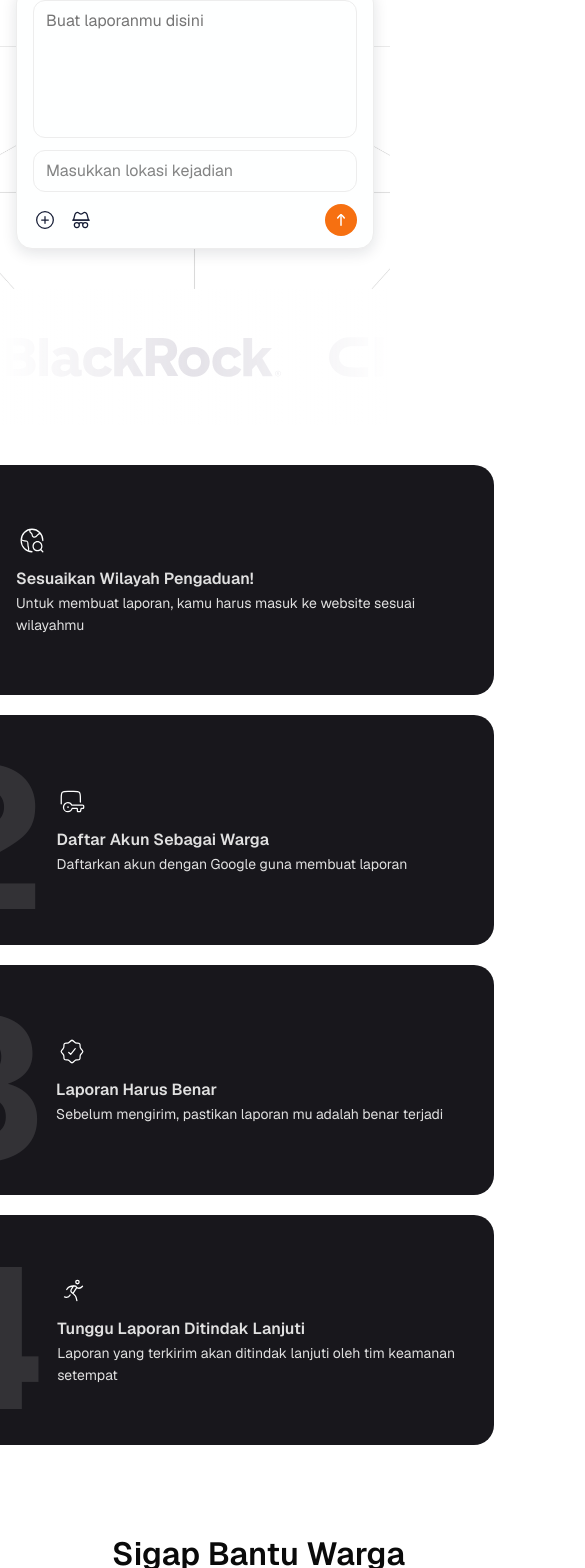
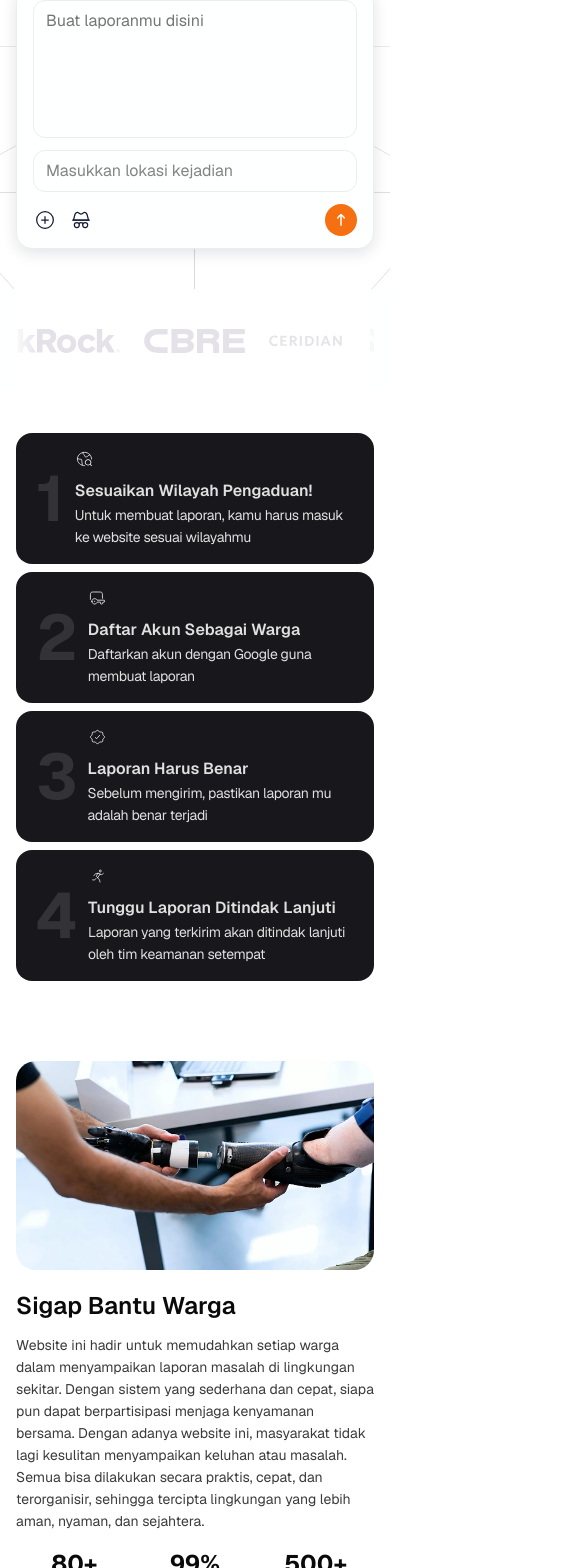
Before and after one commit to rafiiiqball24/pengaduan-masyarakat, a Nuxt app: page / in a window 390 px wide. Shown: the part 387-1955 px from the top of the page, 585 px wide, since content can reach past the window. Built offline with nearby package versions, Linux system fonts and the light colour scheme.

Commit message:
fix mobile responsive home

```diff
--- a/app/components/AppFooter.vue
+++ b/app/components/AppFooter.vue
@@ -16,46 +16,57 @@ const currentYear = new Date().getFullYear()
 </script>
 
 <template>
-    <footer class="flex flex-col items-start gap-4 px-[128px] py-[48px] w-full bg-bg-black">
+    <footer class="flex flex-col items-start gap-[20px] px-[16px] py-[24px] w-full bg-[#1F1F1F]
+        xl:px-[128px] xl:py-[48px] xl:gap-4 xl:bg-bg-black">
 
-        <div class="flex justify-between items-start self-stretch">
+        <div class="flex flex-col items-start gap-[24px] pt-[12px] self-stretch
+            xl:flex-row xl:justify-between xl:pt-0 xl:gap-0">
             <!-- Logo & Text -->
-            <div class="flex flex-col items-start gap-4 w-[301px]">
-                <img src="/logo.svg" alt="Logo" class="w-[53px] h-[53px] aspect-square" />
+            <div class="flex flex-col items-start gap-[16px] w-full
+                xl:w-[301px] xl:gap-4">
+                <img src="/logo.svg" alt="Logo" class="w-[55px] h-[32px] aspect-[55/32]
+                    xl:w-[53px] xl:h-[53px] xl:aspect-square" />
 
                 <!-- Title & Subtitle -->
                 <div class="flex flex-col items-start gap-[6px]">
-                    <h2
-                        class="text-text-white-primary font-display text-[24px] font-semibold leading-[32px] tracking-[-0.005px]">
+                    <h2 class="text-[#FEFFFF] font-['Geist'] text-[24px] font-semibold leading-[32px] tracking-[-0.005px]
+                        xl:text-text-white-primary xl:font-display xl:tracking-[-0.005px]">
                         LMUM
                     </h2>
-                    <p class="text-text-white-secondary font-sans text-sm font-normal leading-6 w-[301px]">
+                    <p class="text-[#E0E0E0] font-['Geist'] text-[16px] font-normal leading-[24px] w-[301px]
+                        xl:text-text-white-secondary xl:font-sans xl:text-sm">
                         Sigap untuk membantu warga
                     </p>
                 </div>
             </div>
 
             <!-- Footer Links -->
-            <div class="flex items-start gap-[72px]">
-                <a v-for="link in footerLinks" :key="link.name" :href="link.href"
-                    class="text-text-white-secondary font-sans text-xs font-semibold leading-[22px]">
+            <div class="flex flex-col items-start gap-[20px]
+                xl:flex-row xl:gap-[72px]">
+                <a v-for="link in footerLinks" :key="link.name" :href="link.href" class="text-[#E0E0E0] font-['Geist'] text-[14px] font-semibold leading-[22px]
+                    xl:text-text-white-secondary xl:font-sans xl:text-xs">
                     {{ link.name }}
                 </a>
             </div>
         </div>
 
         <!-- Divider -->
-        <div class="flex flex-col items-start self-stretch h-px bg-border-neutral"></div>
+        <div class="flex flex-col items-start self-stretch h-px bg-[rgba(158,158,158,0.20)]
+            xl:bg-border-neutral"></div>
 
         <!-- Bottom Container -->
-        <div class="flex justify-between items-center self-stretch">
-            <p class="text-text-white-primary font-sans text-xs font-medium leading-[22px]">
+
+        <div class="flex flex-col-reverse items-start gap-[16px] self-stretch
+            xl:flex-row xl:justify-between xl:items-center xl:gap-0">
+            <p class="text-[#FEFFFF] font-['Geist'] text-[14px] font-medium leading-[22px]
+                xl:text-text-white-primary xl:font-sans xl:text-xs">
                 © {{ currentYear }} MUM. All rights reserved.
             </p>
 
             <!-- Social Links -->
-            <div class="flex items-start gap-8">
-                <a v-for="social in socialLinks" :key="social.name" href="#" class="w-6 h-6">
+            <div class="flex items-start gap-[32px]
+                xl:gap-8">
+                <a v-for="social in socialLinks" :key="social.name" href="#" class="w-[24px] h-[24px]">
                     <img :src="social.icon" :alt="social.name" class="w-full h-full object-contain" />
                 </a>
             </div>
--- a/app/components/Collaboration.vue
+++ b/app/components/Collaboration.vue
@@ -4,41 +4,51 @@ const partners = [
     { name: 'BlackRock', src: '/icons/BlackRock.svg', width: '277px', height: '39px' },
     { name: 'CBRE', src: '/icons/CBREGroup.svg', width: '168px', height: '40px' },
     { name: 'Ceridian', src: '/icons/Ceridian.svg', width: '128px', height: '40px' },
-     { name: 'Dentsply', src: '/icons/Dentsply.svg', width: '143px', height: '40px' },
+    { name: 'Dentsply', src: '/icons/Dentsply.svg', width: '143px', height: '40px' },
     { name: 'Everest', src: '/icons/Everest.svg', width: '192px', height: '40px' },
     { name: 'Expedia', src: '/icons/expedia.svg', width: '274px', height: '40px' },
 ]
 </script>
 
 <template>
-    <section
-        class="flex flex-col items-center justify-center w-full py-[48px] gap-[20px] bg-white overflow-hidden relative">
-        <div
-            class="absolute top-0 bottom-0 left-0 w-[200px] bg-gradient-to-r from-white to-transparent z-10 pointer-events-none">
-        </div>
-        <div
-            class="absolute top-0 bottom-0 right-0 w-[200px] bg-gradient-to-l from-white to-transparent z-10 pointer-events-none">
+    <section class="flex flex-col justify-center items-center self-stretch bg-white overflow-hidden relative
+        py-[40px] px-[16px] gap-[8px]
+        md:py-[48px] md:px-0 md:gap-[20px]">
+
+        <!-- Frame Kiri -->
+        <div class="absolute z-10 pointer-events-none left-0
+            w-[34px] h-[100px] top-1/2 -translate-y-1/2
+            bg-[linear-gradient(-90deg,rgba(254,255,255,0.00)_-19.54%,#FEFFFF_70.61%)]
+            md:w-[200px] md:h-full md:top-0 md:translate-y-0 md:bg-gradient-to-r md:from-white md:to-transparent">
         </div>
 
-        <div class="flex items-center gap-[48px] w-full overflow-hidden">
+        <!-- Frame Kanan -->
+        <div class="absolute z-10 pointer-events-none right-0
+            w-[34px] h-[100px] top-1/2 -translate-y-1/2
+            bg-[linear-gradient(90deg,rgba(254,255,255,0.00)_-19.54%,#FEFFFF_70.61%)]
+            md:w-[200px] md:h-full md:top-0 md:translate-y-0 md:bg-gradient-to-l md:from-white md:to-transparent">
+        </div>
+
+        <div class="w-full overflow-hidden flex items-center">
             <!-- Marquee Container -->
-            <div class="flex items-center gap-[48px] animate-marquee whitespace-nowrap">
+
+            <div class="animate-marquee flex items-center self-stretch w-max
+                gap-[24px] [animation-duration:15s]
+                md:gap-[48px] md:[animation-duration:30s]">
+
                 <div v-for="partner in partners" :key="partner.name"
                     class="flex-shrink-0 flex items-center justify-center">
-                    <img :src="partner.src" :alt="partner.name"
-                        :style="{ width: partner.width, height: partner.height }" class="object-contain" />
+                    <img :src="partner.src" :alt="partner.name" class="object-contain h-[24px] w-auto md:h-[40px]" />
                 </div>
 
                 <div v-for="partner in partners" :key="`${partner.name}-dup`"
                     class="flex-shrink-0 flex items-center justify-center">
-                    <img :src="partner.src" :alt="partner.name"
-                        :style="{ width: partner.width, height: partner.height }" class="object-contain" />
+                    <img :src="partner.src" :alt="partner.name" class="object-contain h-[24px] w-auto md:h-[40px]" />
                 </div>
 
                 <div v-for="partner in partners" :key="`${partner.name}-dup-2`"
                     class="flex-shrink-0 flex items-center justify-center">
-                    <img :src="partner.src" :alt="partner.name"
-                        :style="{ width: partner.width, height: partner.height }" class="object-contain" />
+                    <img :src="partner.src" :alt="partner.name" class="object-contain h-[24px] w-auto md:h-[40px]" />
                 </div>
             </div>
         </div>
@@ -57,8 +67,8 @@ const partners = [
 }
 
 .animate-marquee {
-    display: flex;
-    width: max-content;
-    animation: marquee 30s linear infinite;
+    animation-name: marquee;
+    animation-timing-function: linear;
+    animation-iteration-count: infinite;
 }
 </style>
--- a/app/components/Review.vue
+++ b/app/components/Review.vue
@@ -24,23 +24,33 @@ const reviews = [
 </script>
 
 <template>
-    <section class="flex flex-col items-start gap-5 self-stretch w-full py-10 overflow-hidden">
+    <section class="flex flex-col items-center gap-[20px] self-stretch w-full py-[40px] px-[16px] overflow-hidden
+        xl:px-0 xl:py-10 xl:gap-5 xl:items-start">
 
+        <div class="flex flex-col items-center gap-[20px] self-stretch w-full
+            xl:flex-row xl:items-start xl:gap-5 xl:overflow-x-auto xl:px-[112px] xl:pb-4 xl:no-scrollbar">
 
-        <div class="flex items-start gap-5 self-stretch overflow-x-auto px-[112px] pb-4 w-full no-scrollbar">
-            <div v-for="(review, index) in reviews" :key="index"
-                class="flex-shrink-0 flex w-[336.6px] p-5 flex-col items-start gap-[80px] rounded-500 bg-bg-surface-neutral">
+            <div v-for="(review, index) in reviews" :key="index" class="flex flex-col items-start gap-[40px] p-[20px] rounded-[20px] bg-[#F5F5F5] w-full max-w-[380px] shrink-0
+                xl:w-[336.6px] xl:max-w-none xl:gap-[80px] xl:rounded-500 xl:bg-bg-surface-neutral">
 
-                <div class="flex flex-col items-start gap-2 self-stretch">
-                    <img :src="review.icon" alt="Quote" class="w-[67.5px] h-[72px]" />
+                <div class="flex flex-col items-start gap-[8px] self-stretch
+                    xl:gap-2">
+                    <!-- Icon -->
+                    <img :src="review.icon" alt="Quote" class="w-[40px] h-[43px]
+                        xl:w-[67.5px] xl:h-[72px]" />
+
+                    <!-- Review Text -->
                     <p
-                        class="self-stretch overflow-hidden text-text-neutral-primary text-ellipsis font-sans text-[20px] font-normal leading-[28px] tracking-[-0.003px] line-clamp-5">
+                        class="self-stretch overflow-hidden text-[#0A0A0A] font-['Geist'] text-[14px] font-normal leading-[22px] line-clamp-5
+                        xl:text-text-neutral-primary xl:font-sans xl:text-[20px] xl:tracking-[-0.003px] xl:leading-[28px]">
                         {{ review.text }}
                     </p>
                 </div>
 
                 <!-- Name -->
-                <p class="text-text-neutral-secondary font-sans text-sm font-semibold leading-[22px]">{{ review.name }}
+                <p class="text-[#757575] font-['Geist'] text-[12px] font-semibold leading-[18px]
+                    xl:text-text-neutral-secondary xl:font-sans xl:text-sm xl:leading-[22px]">
+                    {{ review.name }}
                 </p>
             </div>
         </div>
--- a/app/components/StepByStep.vue
+++ b/app/components/StepByStep.vue
@@ -28,28 +28,40 @@ const steps = [
 </script>
 
 <template>
-    <section class="flex flex-wrap items-start content-start justify-center w-full px-[112px] py-[40px] gap-5">
+    <section class="flex flex-col justify-center items-center w-full px-[16px] py-[40px] gap-[8px]
+        xl:flex-row xl:flex-wrap xl:items-start xl:content-start xl:px-[112px] xl:gap-5">
 
-        <div v-for="step in steps" :key="step.number"
-            class="flex w-[598px] h-[230px] p-5 items-center gap-[10px] rounded-500 bg-bg-fill-secondary">
+        <div v-for="step in steps" :key="step.number" class="flex w-full py-[16px] px-[20px] items-center gap-[10px] rounded-[16px] bg-[#18171C]
+            md:max-w-[380px]
+            xl:w-[598px] xl:h-[230px] xl:max-w-none xl:p-5 xl:rounded-500 xl:bg-bg-fill-secondary">
+
             <span
-                class="text-number-opacity font-sans text-[200px] font-bold leading-none flex items-center justify-center translate-y-2">{{
-                    step.number }}</span>
+                class="font-['Geist'] text-[rgba(158,158,158,0.20)] text-[64px] font-bold leading-[64px] tracking-[-0.015px]
+                xl:text-number-opacity xl:font-sans xl:text-[200px] xl:leading-none xl:flex xl:items-center xl:justify-center xl:translate-y-2 xl:tracking-normal">
+                {{ step.number }}
+            </span>
 
             <!-- Content Frame -->
-            <div class="flex w-[458px] flex-col items-start gap-[10px] shrink-0">
+            <div class="flex flex-col items-start gap-[10px] flex-1 min-w-0
+                xl:shrink-0 xl:w-[458px] xl:flex-none">
+
                 <!-- Icon -->
-                <div class="flex w-8 h-8 p-[2.667px] justify-center items-center">
+                <div class="flex w-[20px] h-[20px] p-[1.667px] justify-center items-center
+                    xl:w-8 xl:h-8 xl:p-[2.667px]">
                     <img :src="step.icon" :alt="step.title" class="w-full h-full" />
                 </div>
 
                 <!-- Text -->
                 <div class="flex flex-col items-start gap-px self-stretch">
-                    <h3 class="self-stretch text-text-white-secondary font-sans text-base font-semibold leading-6">{{
-                        step.title
-                        }}</h3>
-                    <p class="self-stretch text-text-white-secondary font-sans text-sm font-normal leading-[22px]">{{
-                        step.description }}</p>
+                    <h3 class="self-stretch text-[#E0E0E0] font-['Geist'] text-[16px] font-semibold leading-[24px]
+                        xl:text-text-white-secondary xl:font-sans xl:text-base xl:leading-6">
+                        {{ step.title }}
+                    </h3>
+
+                    <p class="self-stretch text-[#E0E0E0] font-['Geist'] text-[14px] font-normal leading-[22px] tracking-tight
+                        xl:text-text-white-secondary xl:font-sans xl:text-sm xl:tracking-normal">
+                        {{ step.description }}
+                    </p>
                 </div>
             </div>
         </div>
--- a/app/components/UserTrust.vue
+++ b/app/components/UserTrust.vue
@@ -1,21 +1,30 @@
 <script setup lang="ts">
 const stats = [
-    { number: '80+', label: 'Laporan terkirim setiap harinya' },
-    { number: '99%', label: 'Laporan laporan direspon perhari' },
-    { number: '500+', label: 'Orang terbantu dengan layanan kami' }
+    { number: '80+', label: 'Laporan terkirim\nsetiap harinya' },
+    { number: '99%', label: 'Laporan laporan\ndirespon perhari' },
+    { number: '500+', label: 'Orang terbantu\ndengan layanan kami' }
 ]
 </script>
 
 <template>
-    <section class="flex w-[1440px] h-[458px] px-[112px] py-10 items-center gap-10 mx-auto">
+    <section class="flex flex-col justify-center items-start w-full px-[16px] py-[40px] gap-[20px] self-stretch
+        xl:w-[1440px] xl:h-[458px] xl:flex-row xl:px-[112px] xl:py-10 xl:items-center xl:gap-10 xl:mx-auto">
+
         <!-- Text Frame -->
-        <div class="flex flex-col items-start gap-10 flex-[1_0_0]">
-            <div class="flex flex-col items-start gap-[12px] self-stretch">
+        <div class="flex flex-col items-start gap-[16px] self-stretch
+            xl:gap-10 xl:flex-[1_0_0]">
+
+            <div class="flex flex-col items-start gap-[12px] self-stretch text-left">
+                <!-- Title -->
                 <h2
-                    class="w-[556px] text-text-neutral-primary font-sans text-L font-semibold leading-[40px] tracking-[-0.008px]">
+                    class="self-stretch text-[#0A0A0A] font-['Geist'] text-[24px] font-semibold leading-[32px] tracking-[-0.005px]
+                    xl:w-[556px] xl:text-text-neutral-primary xl:font-sans xl:text-L xl:leading-[40px] xl:tracking-[-0.008px]">
                     Sigap Bantu Warga
                 </h2>
-                <p class="w-[556px] text-black-95080 font-sans text-SM-16 font-normal leading-[24px]">
+
+                <!-- Desc -->
+                <p class="self-stretch text-left text-[rgba(10,10,10,0.80)] font-['Geist'] text-[14px] font-normal not-italic leading-[22px]
+                    xl:w-[556px]">
                     Website ini hadir untuk memudahkan setiap warga dalam menyampaikan laporan masalah di lingkungan
                     sekitar. Dengan sistem yang sederhana dan cepat, siapa pun dapat berpartisipasi menjaga kenyamanan
                     bersama. Dengan adanya website ini, masyarakat tidak lagi kesulitan menyampaikan keluhan atau
@@ -25,15 +34,21 @@ const stats = [
             </div>
 
             <!-- Stats Row -->
-            <div class="flex items-start gap-3 self-stretch">
-                <div v-for="stat in stats" :key="stat.label"
-                    class="flex flex-col items-center gap-3 flex-1 text-center">
+            <div class="flex items-start gap-[4px] self-stretch
+                xl:gap-3">
+                <div v-for="stat in stats" :key="stat.label" class="flex flex-col justify-center items-center gap-[8px] flex-[1_0_0] text-center
+                    xl:gap-3 xl:flex-1">
+
+                    <!-- Number -->
                     <span
-                        class="text-text-neutral-primary font-sans text-L font-semibold leading-[40px] tracking-[-0.008px]">
+                        class="text-[#0A0A0A] font-['Geist'] text-[24px] font-bold leading-[32px] tracking-[-0.005px]
+                        xl:text-text-neutral-primary xl:font-sans xl:text-L xl:font-semibold xl:leading-[40px] xl:tracking-[-0.008px]">
                         {{ stat.number }}
                     </span>
-                    <span
-                        class="self-stretch text-text-neutral-secondary font-sans text-SM-16 font-normal leading-[24px] text-center">
+
+                    <!-- Label -->
+                    <span class="self-stretch text-[#757575] font-['Geist'] text-[12px] font-normal leading-[18px] text-center whitespace-pre-line
+                        xl:text-text-neutral-secondary xl:font-sans xl:text-SM-16 xl:leading-[24px]">
                         {{ stat.label }}
                     </span>
                 </div>
@@ -41,7 +56,9 @@ const stats = [
         </div>
 
         <!-- Image -->
-        <div class="h-[378px] flex-[1_0_0] rounded-500 bg-cover bg-center bg-no-repeat"
+
+        <div class="h-[209px] self-stretch rounded-[20px] bg-cover bg-center bg-no-repeat order-first
+            xl:h-[378px] xl:flex-[1_0_0] xl:rounded-500 xl:order-none"
             style="background-image: url('/images/usertrust.webp');">
         </div>
     </section>
```
